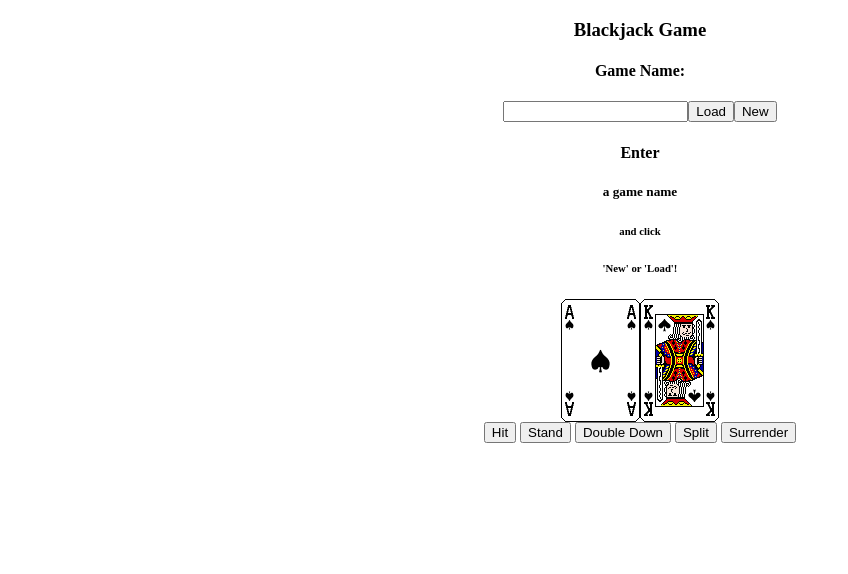
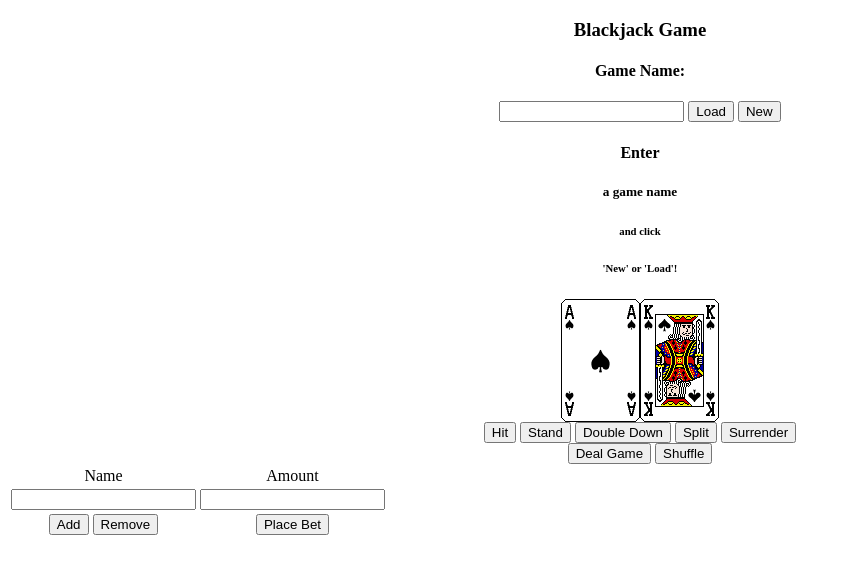
Before and after one commit to thisnickistaken/interview-hw, a plain HTML site: page blackjack-web/html/index.html in a window 1280 px wide. Shown: the whole page, without its empty margins (0-848 px from the left). Drawn offline with Linux system fonts and the light colour scheme; files whose address does not match are found by name.

Commit message:
added input and controlls

```diff
--- a/blackjack-web/html/index.html
+++ b/blackjack-web/html/index.html
@@ -22,24 +22,53 @@
 			<h3>Blackjack Game</h3>
 			<form id="control">
 				<div>
-					<h4>Game Name:</h4><input name="name" type="text" /><input name="load" type="button" value="Load" onclick="load_game()" /><input name="new" type="button" value="New" onclick="new_game()" />
+					<h4>Game Name:</h4>
+					<input name="name" type="text" />
+					<input name="load" type="button" value="Load" onclick="load_game()" />
+					<input name="new" type="button" value="New" onclick="new_game()" />
 				</div>
 			</form>
 		</div>
-		<div id="game" class="center">
+		<div id="game_area" class="center">
 			<h4 id="player">Enter</h4>
 			<h5 id="balance">a game name</h5>
 			<h6 id="bet">and click</h6>
 			<h6 id="state">'New' or 'Load'!</h6>
 			<div id="cards">
 			</div>
-			<form id="player">
+			<form id="actions">
 				<input name="hit" type="button" value="Hit" onclick="play_hand(this.name)" />
 				<input name="stand" type="button" value="Stand" onclick="play_hand(this.name)" />
 				<input name="dd" type="button" value="Double Down" onclick="play_hand(this.name)" />
 				<input name="split" type="button" value="Split" onclick="play_hand(this.name)" />
-				<input name="surrender" type="button" value="Surrender" onclick="play_hand(this.name)" />
+				<input name="surrender" type="button" value="Surrender" onclick="play_hand(this.name)" /><br />
+				<input name="deal" type="button" value="Deal Game" onclick="deal_game()" />
+				<input name="shuffle" type="button" value="Shuffle" onclick="shuffle_deck()" />
 			</form>
+			<form id="manage_players">
+				<div id="manage_players_div" class="center">
+					<table>
+						<tr>
+							<td>Name</td>
+							<td>Amount</td>
+						</tr>
+						<tr>
+							<td><input name="name" type="text" /></td>
+							<td><input name="amount" type="text" /><br /></td>
+						</tr>
+						<tr>
+							<td>
+								<input name="add" type="button" value="Add" onclick="add_player()" />
+								<input name="remove" type="button" value="Remove" onclick="remove_player()" />
+							</td>
+							<td>
+								<input name="bet" type="button" value="Place Bet" onclick="place_bet()" />
+							</td>
+						</tr>
+					</table>
+				</div>
+			</form>
+			<div id="player_list" class="center"></div>
 		</div>
 	</body>
 </html>
```
